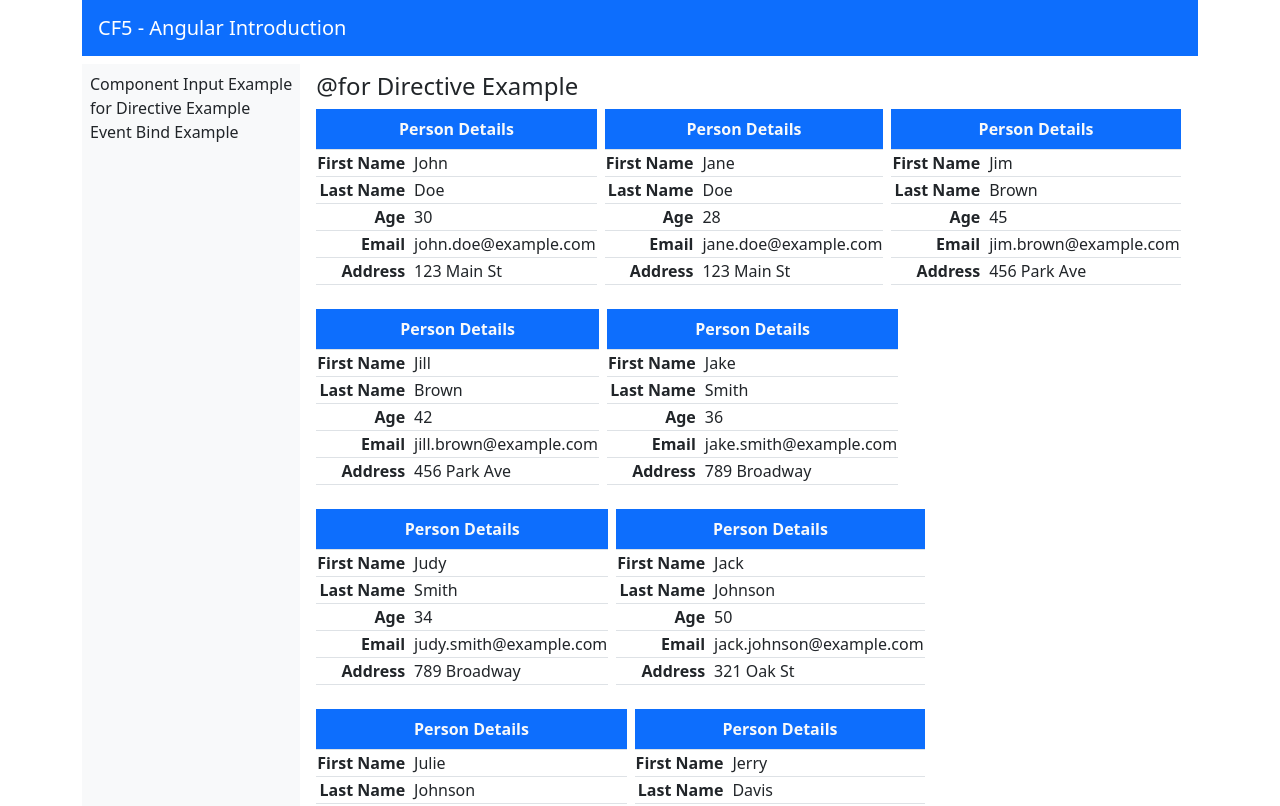
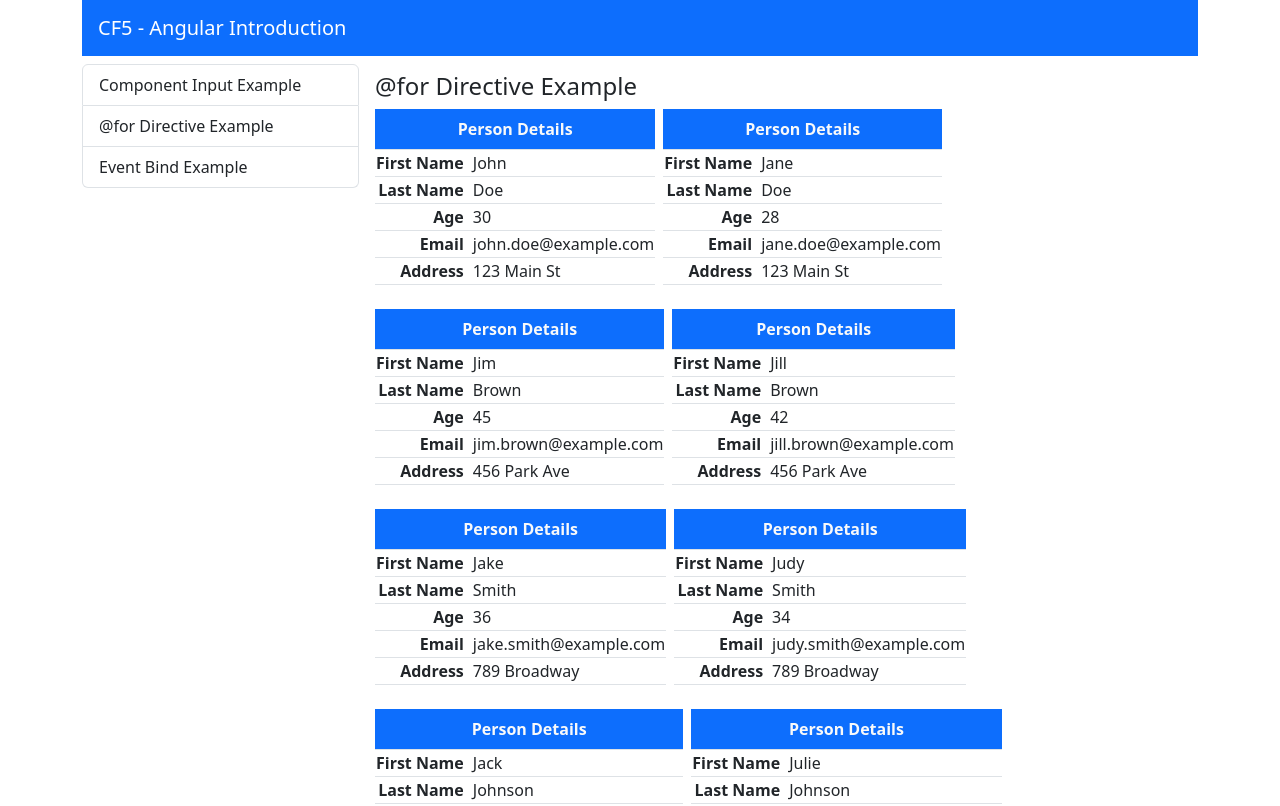
Before and after one commit to KonstantinosLougiakis/angular-introduction, an Angular app: page /for-directive-example in a window 1280 px wide. Shown: the top 806 px of the page. Built offline with nearby package versions, Linux system fonts and the light colour scheme.

Commit message:
fancy app menu

```diff
--- a/src/app/app.component.html
+++ b/src/app/app.component.html
@@ -5,12 +5,8 @@
         </nav>
 
         <div class="d-flex flex-row gap-2">
-            <div class="d-flex flex-column text-nowrap bg-light p-2">
-                <span role="button" routerLink="component-input-example">Component Input Example</span>
-                <span role="button" routerLink="for-directive-example">{{ "for" }} Directive Example</span>
-                <span role="button" routerLink="event-bind-example">Event Bind Example</span>
-            </div>
-            <div class="flex-grow1 p-2 text-nowrap">
+            <app-list-group-menu class="w-25"></app-list-group-menu>
+            <div class="flex-grow1 p-2 text-nowrap w-75">
                 <router-outlet></router-outlet>
             </div>
         </div>
--- a/src/app/app.component.ts
+++ b/src/app/app.component.ts
@@ -3,6 +3,7 @@ import { PersonTableComponent } from './components/person-table/person-table.com
 import { Person } from './shared/interfaces/person';
 import { EventBindExampleComponent } from './components/event-bind-example/event-bind-example.component';
 import { RouterLink, RouterOutlet } from '@angular/router';
+import { ListGroupMenuComponent } from './components/list-group-menu/list-group-menu.component';
 
 @Component({
   selector: 'app-root',
@@ -10,8 +11,7 @@ import { RouterLink, RouterOutlet } from '@angular/router';
   imports: [
     RouterLink,
     RouterOutlet,
-    PersonTableComponent,
-    EventBindExampleComponent
+    ListGroupMenuComponent
   ],
   templateUrl: './app.component.html',
   styleUrl: './app.component.css'
--- a/src/app/components/component-input-example/component-input-example.component.html
+++ b/src/app/components/component-input-example/component-input-example.component.html
@@ -1,6 +1,6 @@
 <h4>Component Input Example</h4>
 
-  <div class="d-flex gap-5 text-nowrap">
+  <div class="d-flex flex-wrap gap-5">
 <app-person-table [person]="person0"></app-person-table>
 <app-person-table></app-person-table>
 <app-person-table [person]="person1"></app-person-table>
--- /dev/null
+++ b/src/app/components/list-group-menu/list-group-menu.component.html
@@ -0,0 +1,10 @@
+<div class="list-group">
+    @for(entry of menu; track entry) {
+        <a class="list-group-item list-group-item-action text-truncate"
+            [routerLink]="entry.routerLink"
+            [routerLink]="['active']"
+        >
+            {{ entry.text }}
+        </a>
+    }
+</div>
--- /dev/null
+++ b/src/app/components/list-group-menu/list-group-menu.component.ts
@@ -0,0 +1,18 @@
+import { Component } from '@angular/core';
+import { RouterLink, RouterLinkActive } from '@angular/router';
+import { MenuItem } from 'src/app/shared/interfaces/menu-item';
+
+@Component({
+  selector: 'app-list-group-menu',
+  standalone: true,
+  imports: [RouterLink, RouterLinkActive],
+  templateUrl: './list-group-menu.component.html',
+  styleUrl: './list-group-menu.component.css'
+})
+export class ListGroupMenuComponent {
+  menu: MenuItem[] = [
+    { text: 'Component Input Example', routerLink: 'component-input-example' },
+    { text: '@for Directive Example', routerLink: 'for-directive-example' },
+    { text: 'Event Bind Example', routerLink: 'event-bind-example' },
+  ];
+}
--- /dev/null
+++ b/src/app/shared/interfaces/menu-item.ts
@@ -0,0 +1,4 @@
+export interface MenuItem {
+    text: string;
+    routerLink: string;
+}
```
Also changed, not shown: src/app/components/list-group-menu/list-group-menu.component.css (added), 1 other file (tests, documents, lock files or other folders).
